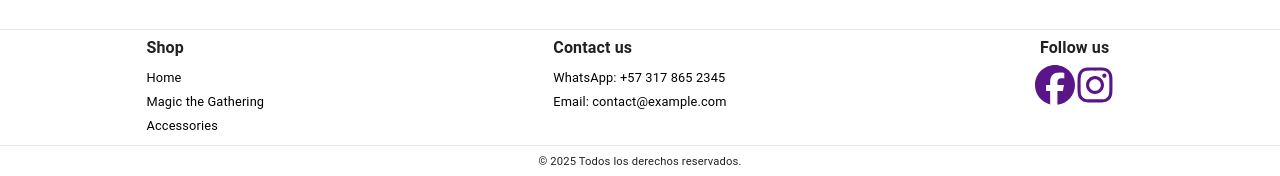
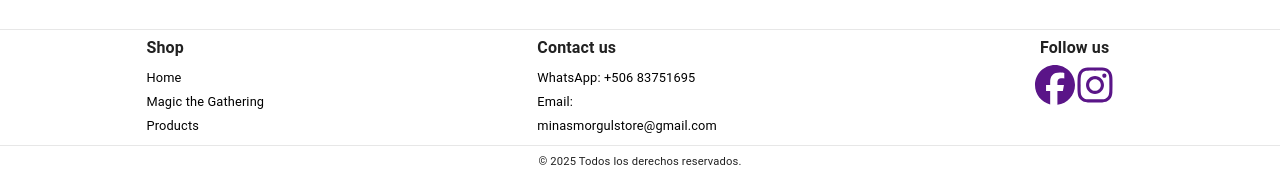
Before and after one commit to fabianWebDev/mochi-cosmetics-fe, a React (Vite) app: page / in a window 1280 px wide. Shown: the part 621-797 px from the top of the page. Built offline with nearby package versions, Linux system fonts and the light colour scheme; no server answers; a web font is replaced by a local one.

Commit message:
Footer menues update

```diff
--- a/src/components/ui/footer/FooterContactUs.jsx
+++ b/src/components/ui/footer/FooterContactUs.jsx
@@ -1,13 +1,15 @@
+import { Link } from 'react-router-dom';
+
 const FooterContactUs = ({ className }) => {
     return (
         <div className={className}>
             <ul>
                 <h3>Contact us</h3>
                 <li>
-                    <a href="/">WhatsApp: +57 317 865 2345</a>
+                    <Link to="https://wa.me/50683751695" target="_blank">WhatsApp: +506 83751695</Link>
                 </li>
                 <li>
-                    <a href="/">Email: contact@example.com</a>
+                    <Link to="mailto:minasmorgulstore@gmail.com" target="_blank">Email: minasmorgulstore@gmail.com</Link>
                 </li>
             </ul>
         </div>
--- a/src/components/ui/footer/FooterMenu.jsx
+++ b/src/components/ui/footer/FooterMenu.jsx
@@ -1,18 +1,19 @@
+import { Link } from 'react-router-dom';
+
 const FooterMenu = ({ className }) => {
     return (
         <div className={className}>
             <ul>
                 <h3>Shop</h3>
                 <li>
-                    <a href="/">Home</a>
+                    <Link to="/">Home</Link>
                 </li>
                 <li>
-                    <a href="/">Magic the Gathering</a>
+                    <Link to="/products?search=mtg">Magic the Gathering</Link>
                 </li>
                 <li>
-                    <a href="/">Accessories</a>
+                    <Link to="/products">Products</Link>
                 </li>
-
             </ul>
         </div>
     )
--- a/src/components/ui/footer/FooterSocial.jsx
+++ b/src/components/ui/footer/FooterSocial.jsx
@@ -1,17 +1,18 @@
 import { FontAwesomeIcon } from '@fortawesome/react-fontawesome';
 import { faFacebook, faInstagram } from '@fortawesome/free-brands-svg-icons';
+import { Link } from 'react-router-dom';
 
 const FooterSocial = ({ className }) => {
     return (
         <div className={className}>
             <h3>Follow us</h3>
             <div className="social-media justify-content-center">
-                <a href="/">
+                <Link to="https://www.facebook.com/profile.php?id=61552798884871" target="_blank">
                     <FontAwesomeIcon icon={faFacebook} style={{ width: '40px', height: '40px', color: 'var(--primary-color)' }} />
-                </a>
-                <a href="/">
+                </Link>
+                <Link to="https://www.instagram.com/minas_morgul_cards/" target="_blank">
                     <FontAwesomeIcon icon={faInstagram} style={{ width: '40px', height: '40px', color: 'var(--primary-color)' }} />
-                </a>
+                </Link>
             </div>
         </div>
     )
```
